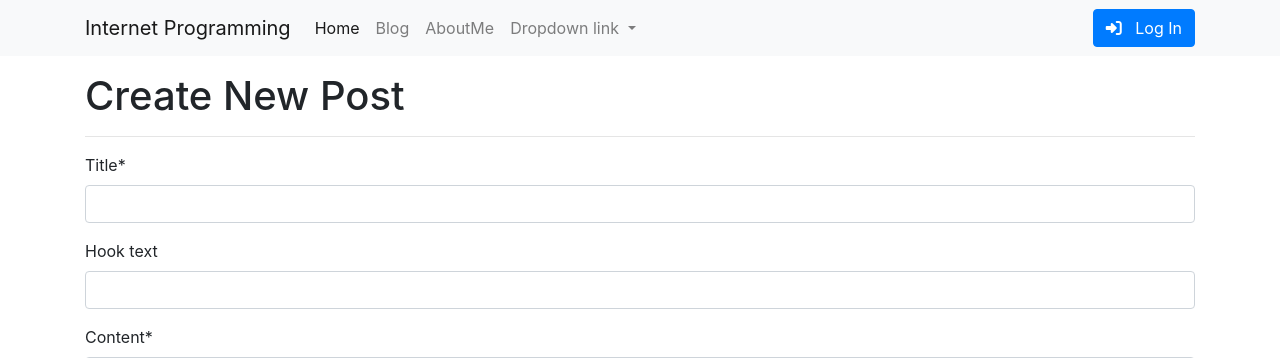
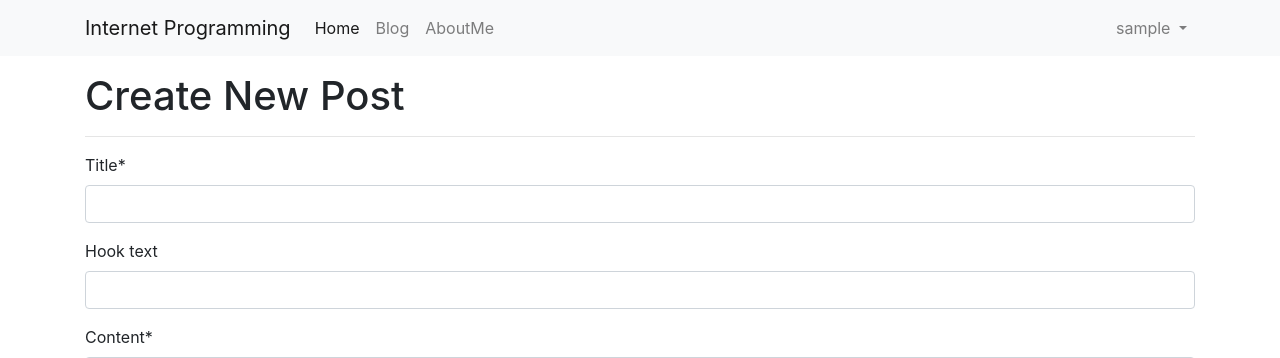
Before and after one commit to Tnfls99/Django, a Django app: page /blog/create_post/ in a window 1280 px wide. Shown: the top 358 px of the page. Run offline with Django 3.2, Linux system fonts and the light colour scheme; the visitor is signed in with stand-in values (Sample User, id 1); data that the repository does not hold is empty; some libraries are stand-ins or nearby versions.

Commit message:
구글 로그인 기능 추가하기

```diff
--- a/InternetPrj/urls.py
+++ b/InternetPrj/urls.py
@@ -23,6 +23,7 @@ urlpatterns = [
     path('blog/', include('blog.urls')),
     path('admin/', admin.site.urls),
     path('', include('single_pages.urls')),
+    path('accounts/', include('allauth.urls')), # account 가 들어오면!
     path('markdownx/', include('markdownx.urls'))
 ]
 
--- a/blog/templates/blog/navbar.html
+++ b/blog/templates/blog/navbar.html
@@ -1,3 +1,4 @@
+{% load socialaccount %}
 <nav class="navbar navbar-expand-lg navbar-light bg-light">
     <div class="container">
         <a class="navbar-brand" href="/">Internet Programming</a>
@@ -15,24 +16,27 @@
             <li class="nav-item">
               <a class="nav-link" href="/about_me/">AboutMe</a>
             </li>
+        </ul>
+        <ul class="navbar-nav ml-auto">
+            {% if user.is_authenticated %}
             <li class="nav-item dropdown">
             <a class="nav-link dropdown-toggle" href="#" id="navbarDropdownMenuLink" role="button" data-toggle="dropdown" aria-haspopup="true" aria-expanded="false">
-                Dropdown link
+                {{user.username}}
             </a>
             <div class="dropdown-menu" aria-labelledby="navbarDropdownMenuLink">
-                <a class="dropdown-item" href="#">Action</a>
-                <a class="dropdown-item" href="#">Another action</a>
-                <a class="dropdown-item" href="#">Something else here</a>
+                <a role="button" class="btn btn-primary" href="/accounts/logout/">
+                  &nbsp;&nbsp;Log Out
+                </a>
             </div>
             </li>
-        </ul>
-        <ul class="navbar-nav ml-auto">
+            {% else %}
             <li class="nav-item">
-                <button type="button" class="btn btn-primary" data-toggle="modal" data-target="#loginModal">
+                <a role="button" class="btn btn-primary" data-toggle="modal" data-target="#loginModal">
                   <i class="fas fa-sign-in-alt"></i>
                   &nbsp;&nbsp;Log In
-                </button>
+                </a>
             </li>
+            {% endif %}
         </ul>
         </div>
         </div>
@@ -49,12 +53,13 @@
         </div>
         <div class="modal-body">
           <div class="row">
-            <div class="col-md-6">
-              <button type="button" class="btn btn-outline-dark btn-block btn-sm"><i class="fab fa-google"></i>&nbsp;&nbsp;Log In With Google</button>
-              <button type="button" class="btn btn-outline-dark btn-block btn-sm"><i class="far fa-envelope"></i>&nbsp;&nbsp;Log In With Email</button>
+            <div class="col-md-6"> <!-- href에 준 provider 이름이 admin에서 등록한 이름과 동일해야 한다. -> google -->
+              <a href="{% provider_login_url 'google' %}" role="button" class="btn btn-outline-dark btn-block btn-sm">
+                  <i class="fab fa-google"></i>&nbsp;&nbsp;Log In With Google</a>
+              <a role="button" class="btn btn-outline-dark btn-block btn-sm" href="/accounts/login/"><i class="far fa-envelope"></i>&nbsp;&nbsp;Log In With Email</a>
             </div>
             <div class="col-md-6">
-              <button type="button" class="btn btn-outline-dark btn-block btn-sm"><i class="far fa-envelope"></i>&nbsp;&nbsp;Sign with Email</button>
+              <a role="button" class="btn btn-outline-dark btn-block btn-sm" href="/accounts/signup/"><i class="far fa-envelope"></i>&nbsp;&nbsp;Sign with Email</a>
             </div>
           </div>
         </div>
```
Also changed, not shown: InternetPrj/settings.py (+16 -0 lines).
